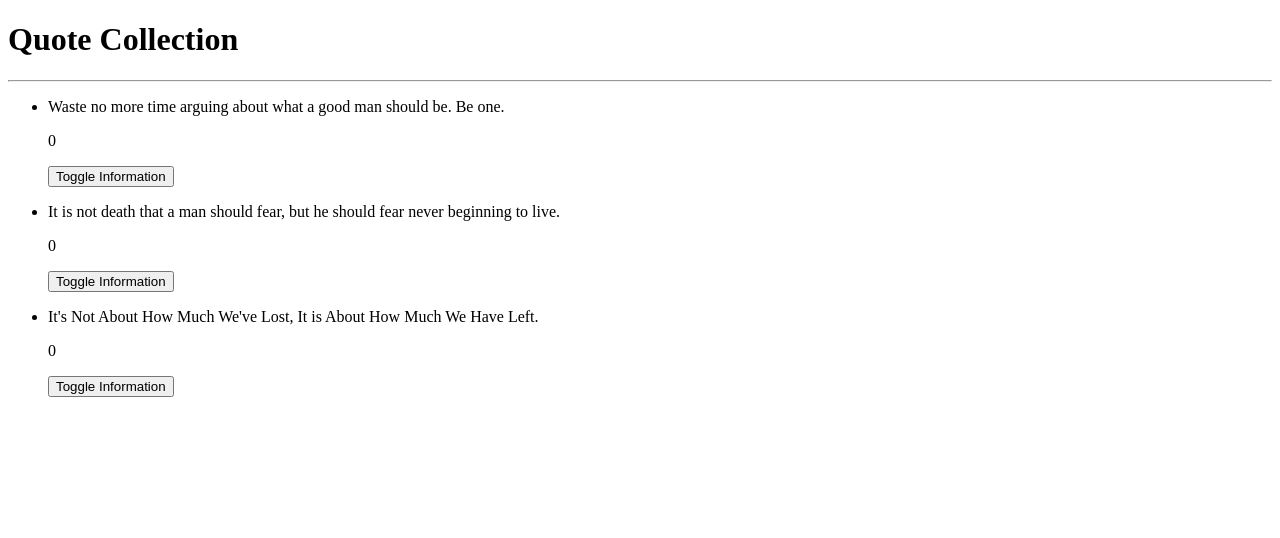
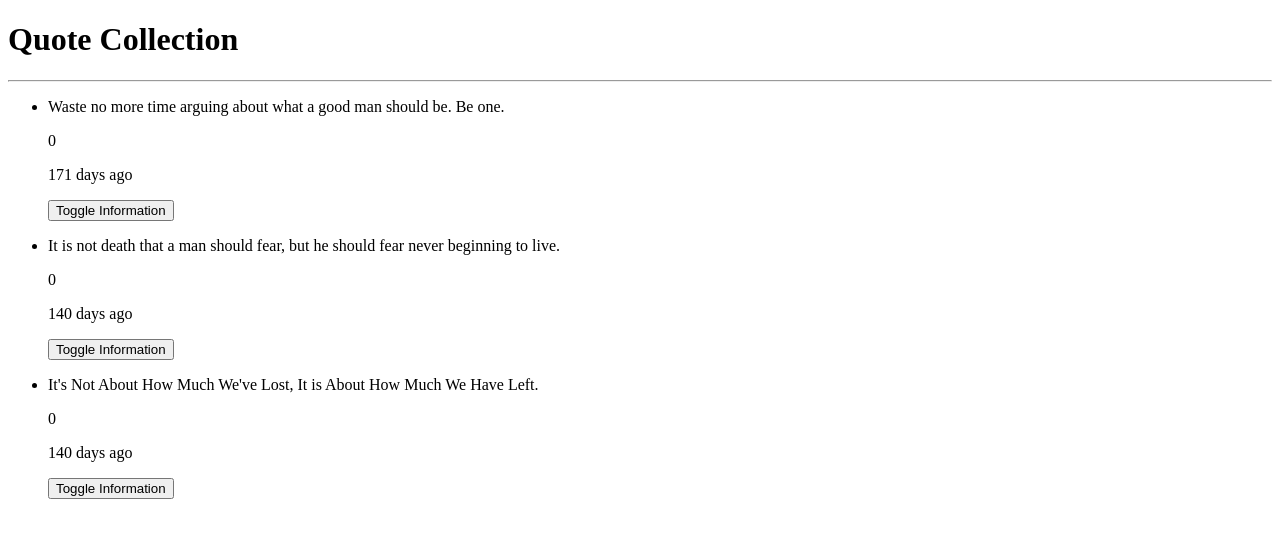
Before and after one commit to GLouisG/thequote, an Angular app in the folder thequote/: page / in a window 1280 px wide. Shown: the top 538 px of the page. Built offline with nearby package versions, Linux system fonts and the light colour scheme.

Commit message:
use dateCount pipe to display how many days ago the quote was posted

```diff
--- a/thequote/src/app/quote-info/quote-info.component.html
+++ b/thequote/src/app/quote-info/quote-info.component.html
@@ -1,3 +1,3 @@
 <p>{{quote.author}}</p>
-<p>Posted by {{quote.poster}} on {{quote.uploadDate|date}}</p>
+<p>Wisdom posted by {{quote.poster}} on {{quote.uploadDate|date}}</p>
 <button (click)='quoteDisposal(true)'>Let go</button>
--- a/thequote/src/app/quote/quote.component.html
+++ b/thequote/src/app/quote/quote.component.html
@@ -5,6 +5,7 @@
       <li *ngFor='let quote of quotes; let i = index'>
         <p>{{quote.name}}</p>
         <p>{{quote.score}}</p>
+        <p>{{quote.uploadDate|dateCount}} days ago</p>
         <button (click)='toggleInfo(i)'>Toggle Information</button>
         <div *ngIf='quote.showInfo'>
           <app-quote-info (toDispose)='disposeQuote($event, i)'  [quote]='quote'></app-quote-info><!-- binding the property from quote to quote info -->
```
